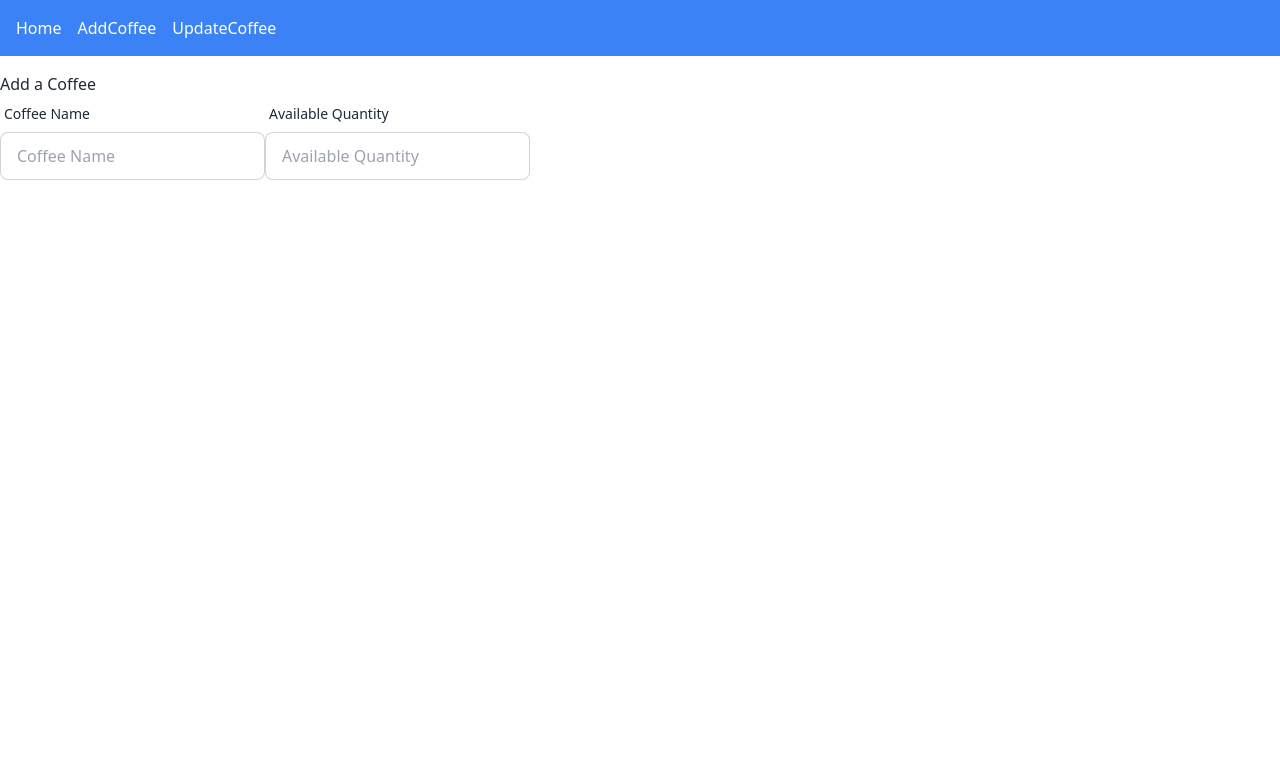
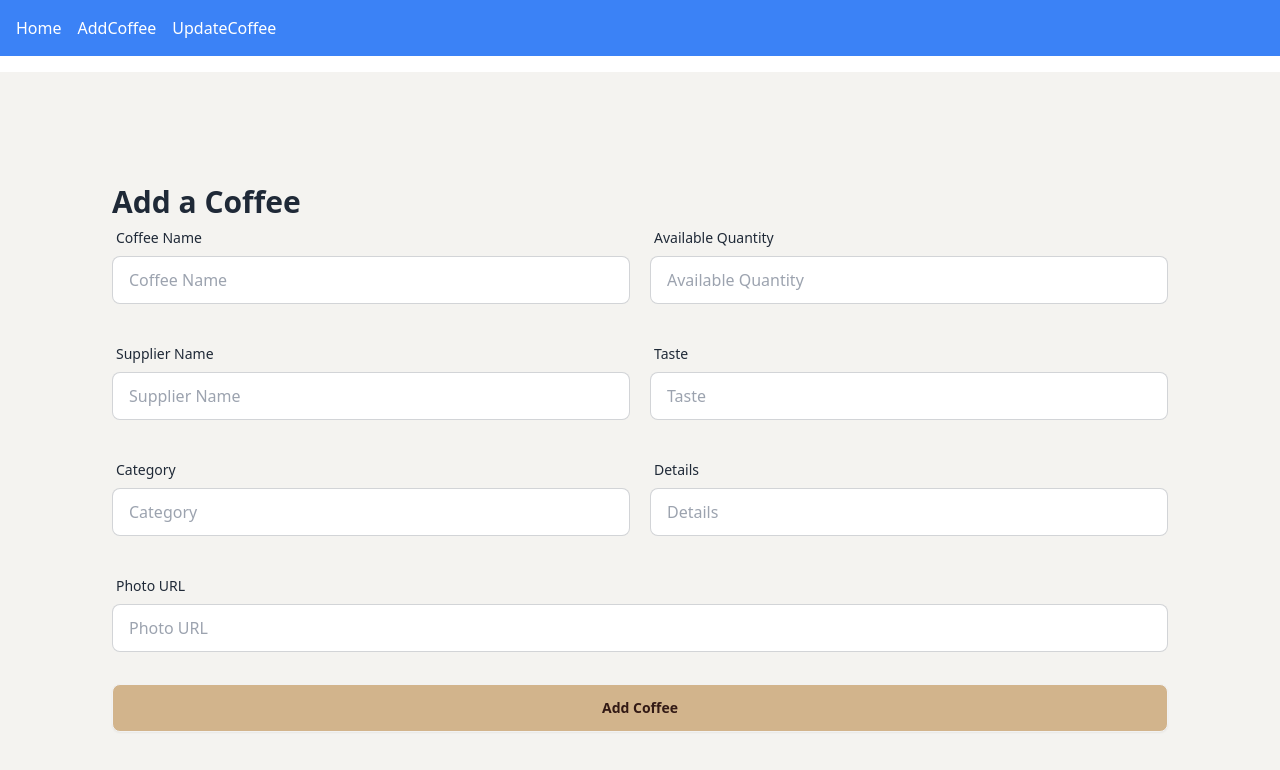
Before and after one commit to jubayer-webdev/ProgrammingHeroWebCourse, a React (Vite) app: page /addCoffee in a window 1280 px wide. Shown: the top 770 px of the page. Built offline with nearby package versions, Linux system fonts and the light colour scheme.

Commit message:
56-4 Create Add Coffee From Client Side And Get Data

```diff
--- a/src/pages/AddCoffee.jsx
+++ b/src/pages/AddCoffee.jsx
@@ -1,27 +1,97 @@
 const AddCoffee = () => {
+    const handleAddCoffee = (event) => {
+        event.preventDefault();
+
+        const form = event.target;
+
+        const name = form.name.value;
+        const quantity = form.quantity.value;
+        const supplier = form.supplier.value;
+        const taste = form.taste.value;
+        const category = form.category.value;
+        const details = form.details.value;
+        const photo = form.photo.value;
+
+        const newCoffee = { name, quantity, supplier, taste, category, details, photo };
+        console.log(newCoffee);
+    };
+
     return (
-        <div>
-            <h2>Add a Coffee</h2>
+        <div className="bg-[#F4F3F0] p-28">
+            <h2 className="text-3xl font-extrabold">Add a Coffee</h2>
 
-            <form>
-                <div className="flex ">
-                    <div className="form-control">
+            {/* //! https://daisyui.com/components/join/ */}
+            <form onSubmit={handleAddCoffee}>
+                {/* //! form name and quantity row */}
+                <div className="md: flex mb-8">
+                    <div className="form-control md:w-1/2">
                         <label className="label">
                             <span className="label-text">Coffee Name</span>
                         </label>
                         <label>
-                            <input className="input input-bordered" type="text" placeholder="Coffee Name" />
+                            <input className="input input-bordered w-full" name="name" type="text" placeholder="Coffee Name" />
                         </label>
                     </div>
-                    <div className="form-control">
+                    <div className="form-control md:w-1/2 ml-5">
                         <label className="label">
                             <span className="label-text">Available Quantity</span>
                         </label>
                         <label>
-                            <input className="input input-bordered" type="text" placeholder="Available Quantity" />
+                            <input className="input input-bordered w-full" name="quantity" type="text" placeholder="Available Quantity" />
                         </label>
                     </div>
                 </div>
+                {/* //! form supplier and taste row */}
+                <div className="md: flex mb-8">
+                    <div className="form-control md:w-1/2">
+                        <label className="label">
+                            <span className="label-text">Supplier Name</span>
+                        </label>
+                        <label>
+                            <input className="input input-bordered w-full" name="supplier" type="text" placeholder="Supplier Name" />
+                        </label>
+                    </div>
+                    <div className="form-control md:w-1/2 ml-5">
+                        <label className="label">
+                            <span className="label-text">Taste</span>
+                        </label>
+                        <label>
+                            <input className="input input-bordered w-full" name="taste" type="text" placeholder="Taste" />
+                        </label>
+                    </div>
+                </div>
+                {/* //! form category and details row */}
+                <div className="md: flex mb-8">
+                    <div className="form-control md:w-1/2">
+                        <label className="label">
+                            <span className="label-text">Category</span>
+                        </label>
+                        <label>
+                            <input className="input input-bordered w-full" name="category" type="text" placeholder="Category" />
+                        </label>
+                    </div>
+                    <div className="form-control md:w-1/2 ml-5">
+                        <label className="label">
+                            <span className="label-text">Details</span>
+                        </label>
+                        <label>
+                            <input className="input input-bordered w-full" name="details" type="text" placeholder="Details" />
+                        </label>
+                    </div>
+                </div>
+                {/* //! form Photo URL row */}
+                <div className="mb-8">
+                    <div className="form-control w-full">
+                        <label className="label">
+                            <span className="label-text">Photo URL</span>
+                        </label>
+                        <label>
+                            <input className="input input-bordered w-full" name="photo" type="text" placeholder="Photo URL" />
+                        </label>
+                    </div>
+                </div>
+                {/* //! button */}
+                <input type="submit" value="Add Coffee" className="btn btn-block bg-[#D2B48C] text-[#331A15]" />
             </form>
         </div>
     );
```
